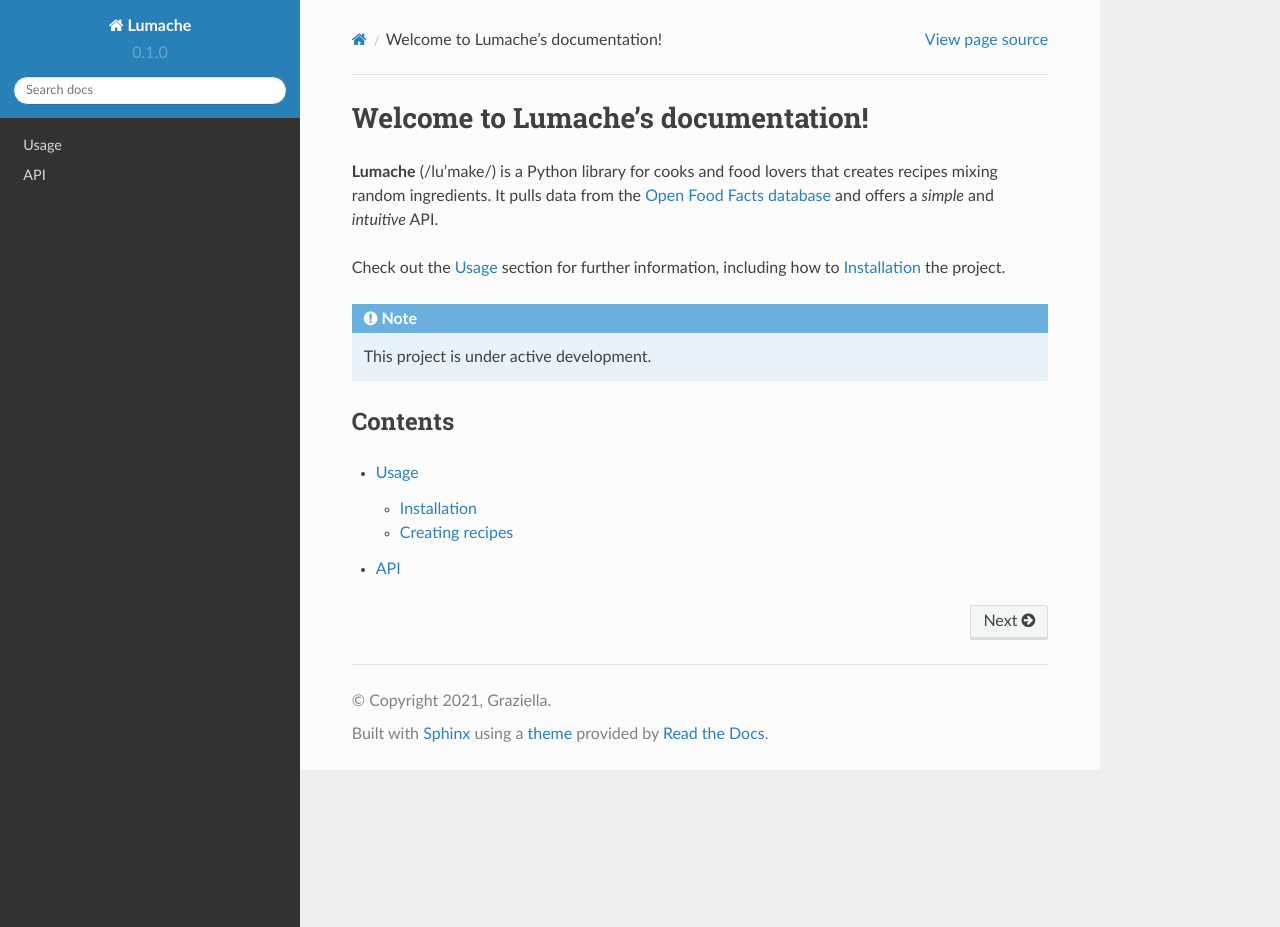
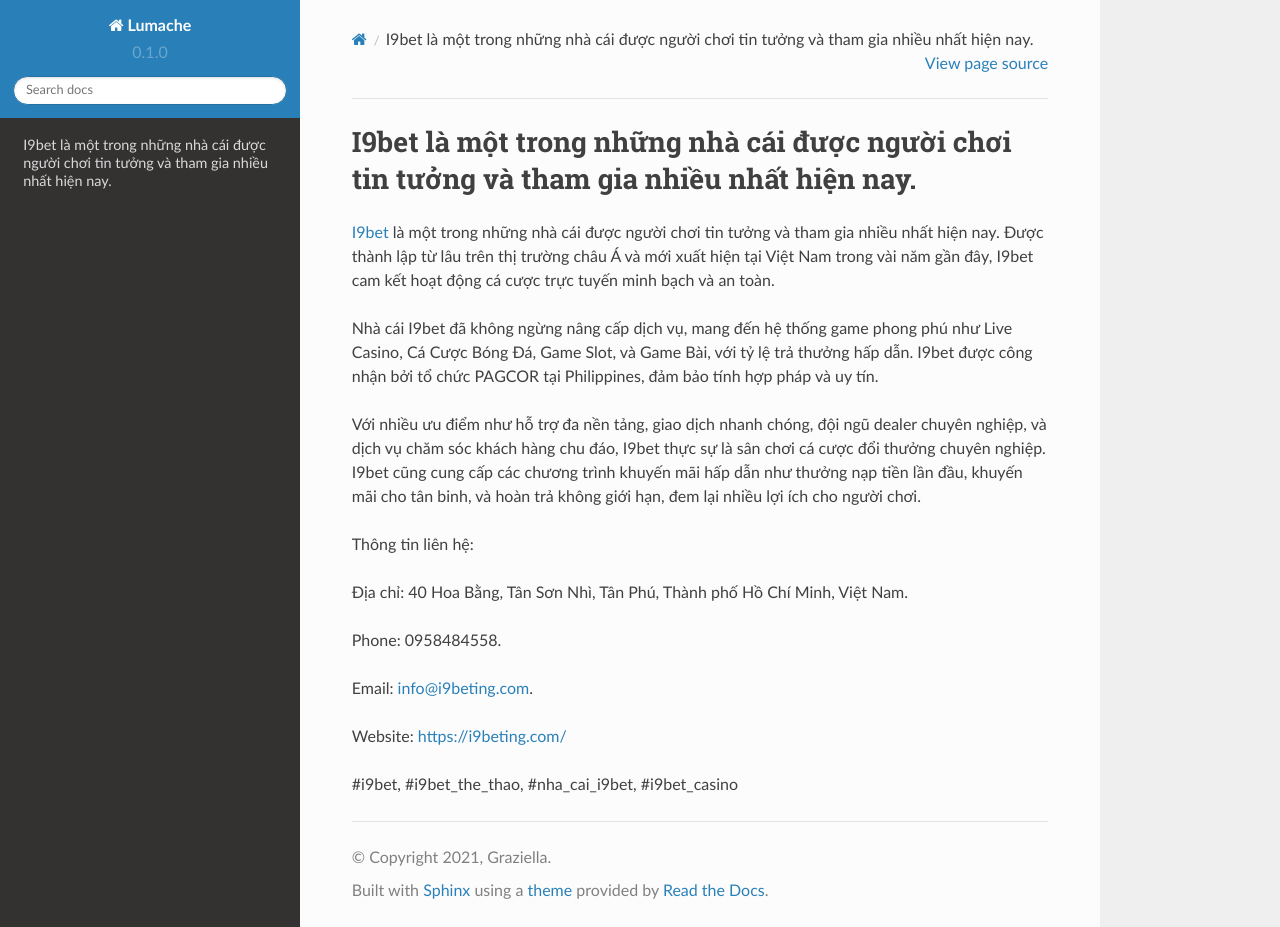
Before and after one commit to socialentity/i9betingcom, a Sphinx documentation site: the page built from docs/source/index.rst, in a window 1280 px wide and 927 px high. Built offline with Sphinx 7.4.7 and the Read the Docs theme 2.0.0, drawn with Linux system fonts in a browser that asks for light colours.

Commit message:
Update index.rst

```diff
--- a/docs/source/index.rst
+++ b/docs/source/index.rst
@@ -1,22 +1,20 @@
-Welcome to Lumache's documentation!
+I9bet là một trong những nhà cái được người chơi tin tưởng và tham gia nhiều nhất hiện nay.
 ===================================
 
-**Lumache** (/lu'make/) is a Python library for cooks and food lovers
-that creates recipes mixing random ingredients.
-It pulls data from the `Open Food Facts database <https://world.openfoodfacts.org/>`_
-and offers a *simple* and *intuitive* API.
+`I9bet <https://i9beting.com/>`_ là một trong những nhà cái được người chơi tin tưởng và tham gia nhiều nhất hiện nay. Được thành lập từ lâu trên thị trường châu Á và mới xuất hiện tại Việt Nam trong vài năm gần đây, I9bet cam kết hoạt động cá cược trực tuyến minh bạch và an toàn.
 
-Check out the :doc:`usage` section for further information, including
-how to :ref:`installation` the project.
+Nhà cái I9bet đã không ngừng nâng cấp dịch vụ, mang đến hệ thống game phong phú như Live Casino, Cá Cược Bóng Đá, Game Slot, và Game Bài, với tỷ lệ trả thưởng hấp dẫn. I9bet được công nhận bởi tổ chức PAGCOR tại Philippines, đảm bảo tính hợp pháp và uy tín.
 
-.. note::
+Với nhiều ưu điểm như hỗ trợ đa nền tảng, giao dịch nhanh chóng, đội ngũ dealer chuyên nghiệp, và dịch vụ chăm sóc khách hàng chu đáo, I9bet thực sự là sân chơi cá cược đổi thưởng chuyên nghiệp. I9bet cũng cung cấp các chương trình khuyến mãi hấp dẫn như thưởng nạp tiền lần đầu, khuyến mãi cho tân binh, và hoàn trả không giới hạn, đem lại nhiều lợi ích cho người chơi.
 
-   This project is under active development.
+Thông tin liên hệ:
 
-Contents
---------
+Địa chỉ: 40 Hoa Bằng, Tân Sơn Nhì, Tân Phú, Thành phố Hồ Chí Minh, Việt Nam.
 
-.. toctree::
+Phone: 0958484558.
 
-   usage
-   api
+Email: info@i9beting.com.
+
+Website: `https://i9beting.com/ <https://i9beting.com/>`_
+
+#i9bet, #i9bet_the_thao, #nha_cai_i9bet, #i9bet_casino
```
